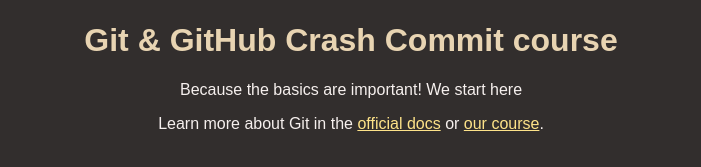
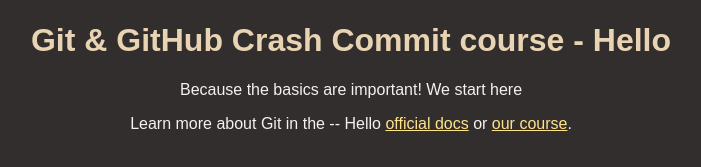
Before and after one commit to MuretiMartin/GHcourse, a plain HTML site: page index.html in a window 1280 px wide. Shown: the part 147-314 px from the top of the page, without its empty margins (289-990 px from the left). Drawn offline with Linux system fonts and the light colour scheme.

Commit message:
Updated Index.html
Updated Index.html

Co-Authored-By: Mmureti911 <136059680+mmureti911@users.noreply.github.com>

```diff
--- a/index.html
+++ b/index.html
@@ -4,18 +4,18 @@
     <meta charset="UTF-8" />
     <meta http-equiv="X-UA-Compatible" content="IE=edge" />
     <meta name="viewport" content="width=device-width, initial-scale=1.0" />
-    <title>Git & GitHub Crash Course</title>
+    <title>Git & GitHub Crash Course Hello</title>
     <link rel="stylesheet" href="styles.css" />
   </head>
   <body>
     <header>
       <img id="logo" src="logo.png" alt="A logo that contains the word 'Git'" />
-      <h1>Git & GitHub Crash Commit course </h1>
+      <h1>Git & GitHub Crash Commit course - Hello </h1>
     </header>
     <main>
       <p>Because the basics are important! We start here</p>
       <p>
-        Learn more about Git in the
+        Learn more about Git in the -- Hello
         <a href="https://git-scm.com/book/en/v2">official docs</a> or
         <a href="https://acad.link/git">our course</a>.
       </p>
```
